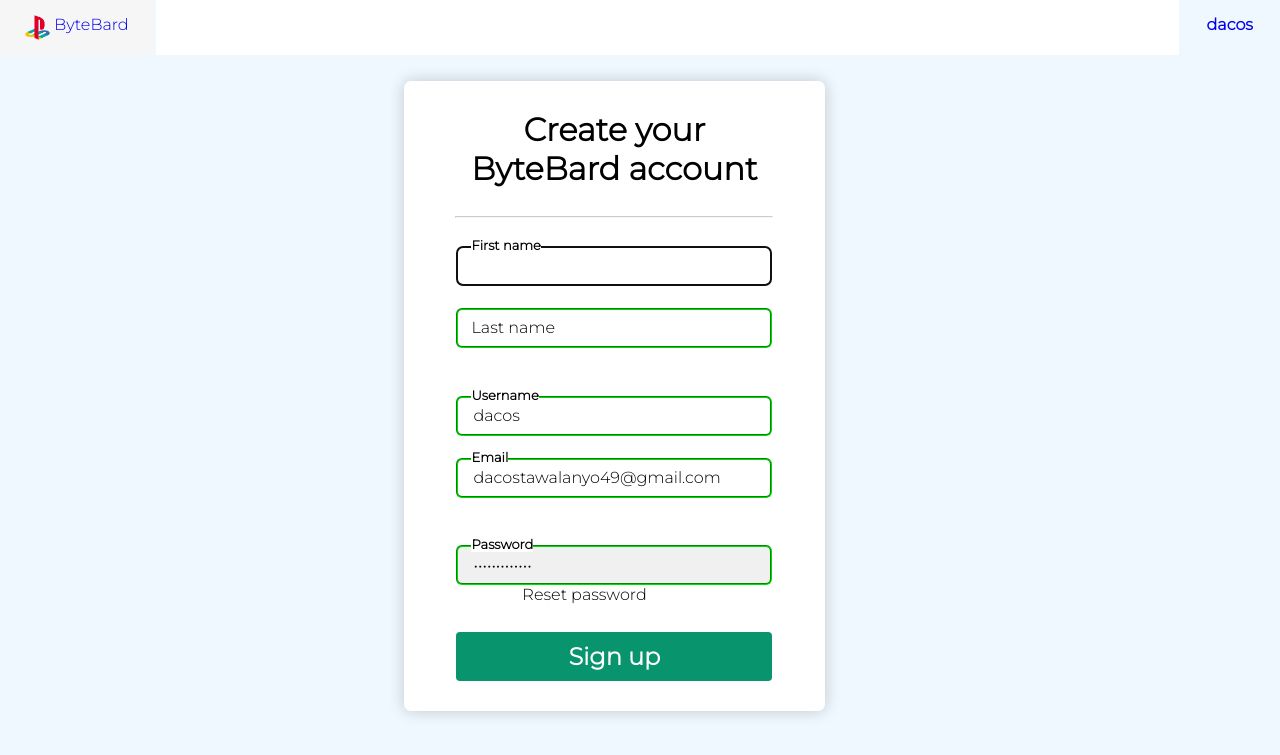
After one commit to Tango0o0o/ByteBard, a Django app: page /profile/ in a window 1280 px wide. The commit adds this page. Shown: the top 755 px of the page. Run offline with Django 4.2, Linux system fonts and the light colour scheme; a user stored in the database is signed in.

Commit message:
Added profile tab at the top of navigaiton bar wh- en logged in. Also created update profile page, reusing register form.

```diff
--- /dev/null
+++ b/Main/account_views.py
@@ -0,0 +1,70 @@
+from django.shortcuts import render, HttpResponse, redirect
+from django.urls import reverse
+from django.template import loader
+from django.contrib.auth.forms import UserCreationForm
+from django.contrib.auth import login, authenticate, logout
+from .forms import CreateUserForm, LoginForm, UpdateUserForm
+# Views to do with the users account
+
+def is_authenticated_func(user): # this is to check whether the user is already logged in
+    return user.is_authenticated
+
+def loginview(req):
+    form = LoginForm()
+
+
+    not_found = False
+
+    if is_authenticated_func(req.user) == True: # if you are logged in, you can't access this page
+        return redirect(reverse("home"))
+
+    if req.method == "POST":
+        # getting credentials and veriying them, then taking action
+        form = LoginForm(req.POST)
+
+        username = req.POST["username"]
+        password = req.POST["password"]
+        user = authenticate(req=req, username=username, password=password) # verifies that the credentials are valid
+
+        if user is not None: # log the user in if there is one, and send to home page
+            login(request=req,user=user)
+            return redirect(reverse("home"))
+
+        else: # If there is no user, make not_found true to trigger error message ni the template
+            not_found = True
+    form.password = ""
+    return render(req, 'authentication/login.html', {"form":form, "not_found":not_found})
+
+def register(req):
+    if is_authenticated_func(req.user) == True: # if you are logged in, you can't access this page
+        return redirect(reverse("home"))
+
+    if req.method == "POST":
+        form = CreateUserForm(req.POST)
+
+        if form.is_valid(): # validating form
+            user = form.save() # creating user
+            login(req, user=user) # logging user in
+            return redirect(reverse("home")) # redirect to homepage
+
+        else:
+            return render(req, 'registration/Register.html', {"form":form}) # return form with the errors
+
+    form = CreateUserForm()
+    return render(req, 'registration/Register.html', {"form":form})
+
+def logoutview(req):
+    logout(request=req)
+    return redirect(reverse("home"))
+
+def profile(req):
+    # populating the Updateform with the users data (password done in forms.py)
+    user = req.user
+    form = UpdateUserForm()
+    form['first_name'].initial = user.first_name
+    form['last_name'].initial = user.last_name
+    form['username'].initial = user.username
+    form['email'].initial = user.email
+
+
+    return render(req, 'profile/profile.html', {"form":form})
--- a/Main/forms.py
+++ b/Main/forms.py
@@ -79,3 +79,15 @@ class CreateUserForm(UserCreationForm):
     class Meta:
         model = User
         fields = ['username', 'email', 'password1', "first_name", "last_name"] # Adding the fields
+
+class UpdateUserForm(CreateUserForm): # slight tweaks to the user
+
+    def __init__(self, *args: Any, **kwargs: Any) -> None:
+        super().__init__(*args, **kwargs)
+        self.fields["password1"].widget.attrs.update( # can't access users passwords, no need to show them anyway
+            {
+                "value" : "1234567890123",
+                "disabled" : True,
+                "readonly" : True
+            }
+        )
--- a/Main/static/CSS/base.css
+++ b/Main/static/CSS/base.css
@@ -50,6 +50,11 @@ body{
 .primary-tab:hover{ /* Change of background colour when you hover over the mouse */
     background-color: var(--onhover); /* Nice tranistion to the main bacground colout */
     transition: 1s; /* Fade effect */
+}
+
+#profile {
+    float: right;
+    border-left: 3px aliceblue solid;
 }
 
 .navbar img{
--- a/Main/static/CSS/login.css
+++ b/Main/static/CSS/login.css
@@ -1,3 +1,3 @@
 .login-wrapper {
-    height: 400px; /* need to set change height */
+    height: 300px; /* need to set change height */
 }
--- /dev/null
+++ b/Main/static/CSS/profile.css
@@ -0,0 +1,7 @@
+#id_password1{
+    background-color: var(--grey);
+} /* making the password input look disabled*/
+
+.form-input {
+    border-color: rgb(2, 219, 2);
+} /* indicating that all inputs/data is valid on arrival*/
--- a/Main/static/CSS/register.css
+++ b/Main/static/CSS/register.css
@@ -72,10 +72,11 @@
     box-sizing: border-box; /* So it stays the same size even with padding */
     width: 100%;
 }
-
+/* not sure what the purpose of it here is
 .form-input:focus {
     outline: 0px solid var(--grey);
 }
+*/
 
 .invalid{ /* The css for invalid for fields */
     color: var(--red);
--- a/Main/static/Javascript/base.js
+++ b/Main/static/Javascript/base.js
@@ -1,21 +1,18 @@
 const url = window.location.href;
-const primary_tabs = ["login", "register"]; // The biggest tabs at the top of the navbar
+const primary_tabs = ["login", "register", "profile"]; // The biggest tabs at the top of the navbar (their id's)
 let tab_selected = false;
 
 primary_tabs.forEach(tab => {
-    if (url.includes(tab)){
-        console.log(tab);
+    if (url.includes(tab)){ // check each tab name
         classname = document.getElementById(tab).className;
         document.getElementById(tab).className = classname + " selected";
-        console.log("ds");
         tab_selected = true;
         // keeping the original class name (for they positioning/styling), than also added selected class
     }
 });
 
-if (!tab_selected) {
+if (!tab_selected) { // if none other tabs are selected then it must be the home page.
     console.log(tab_selected);
     classname = document.getElementById("home").className;
     document.getElementById("home").className = classname + " selected";
-    console.log("fd");
 };
--- a/Main/static/Javascript/register.js
+++ b/Main/static/Javascript/register.js
@@ -20,3 +20,5 @@ for (const id of field_ids) { // This will loop through every element in the for
         }
     );
 }
+
+// ERROR: WHEN TYPING, THEN REVERTING BACK TO PREVIOUS INPUT, DISPLAYS ERROR INDICATORS DESPITE THERE NOT BEING ONE IN FORMS
--- a/Main/templates/base.html
+++ b/Main/templates/base.html
@@ -28,9 +28,11 @@
                     <span>ByteBard</span>
                 </a>
             </li>
-            {% if not logged_in %}
-                    <li><a class="primary-tab" id="login" href="{% url 'login'%}">Login</a></li>
-                    <li><a class="primary-tab" id="register" href="{% url 'register'%}">Register</a></li>
+            {% if not user.is_authenticated %} <!--Make sure to add tab id to base.js-->
+                <li><a class="primary-tab" id="login" href="{% url 'login'%}">Login</a></li>
+                <li><a class="primary-tab" id="register" href="{% url 'register'%}">Register</a></li>
+            {% else %}
+                <li><a class="primary-tab" id="profile" href="{% url 'profile'%}">{{ user.username }}</a></li>
             {% endif %}
 
         </ul>
--- /dev/null
+++ b/Main/templates/profile/profile.html
@@ -0,0 +1,10 @@
+{% extends 'registration/Register.html'%} <!-- literally ctrl-c ctrl-v, exact same form info, might as well reuse-->
+
+{% block head %} <!-- Cancels out the block head in register.css -->
+    <link rel="stylesheet" rel="text/css" href="/static/CSS/register.css">
+    <link rel="stylesheet" rel="text/css" href="/static/CSS/profile.css"> <!-- CSS that loads last gets higher priority -->
+{% endblock %}
+
+{% block reset_pass %} <!-- Needed to add reset pass, so added new block-->
+    <span><a>Reset password</a></span>
+{% endblock%}
--- a/Main/templates/registration/Register.html
+++ b/Main/templates/registration/Register.html
@@ -83,8 +83,10 @@ ByteBard | Register
         {% endif %}
         {{form.password1}}
         <label class="input-label" id="input-label-password">Password</label>
+        {% block reset_pass%} <!-- reused in profile.html-->
+
+        {% endblock %}
     </div>
-
 
     <button class="submit-btn" type="submit">Sign up</button>
 
--- a/Main/urls.py
+++ b/Main/urls.py
@@ -1,9 +1,12 @@
 from django.urls import path
-from . import views
+from . import account_views, views
 
 urlpatterns = [
-    path("login/", views.loginview, name="login"),
-    path("logout/", views.logoutview, name="logout"),
-    path("register/", views.register, name="register"),
+    # user account stuff
+    path("login/", account_views.loginview, name="login"),
+    path("logout/", account_views.logoutview, name="logout"),
+    path("register/", account_views.register, name="register"),
+    path("profile/", account_views.profile, name="profile"),
+
     path("", views.home, name="home"),
 ]
```
Also changed, not shown: Main/views.py (+1 -56 lines), db.sqlite3, 1 other file.
